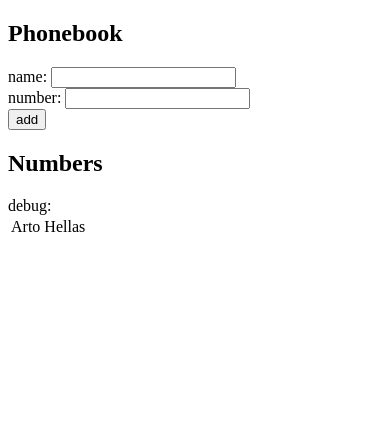
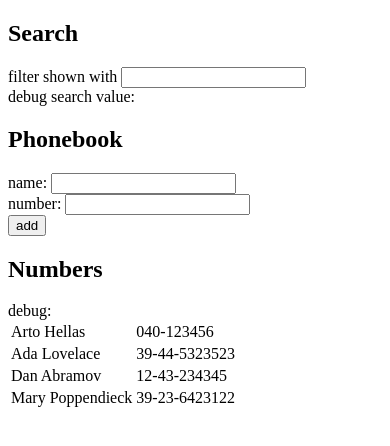
Before and after one commit to Zsquare2/FullStackOpen22, a React (Create React App) app in the folder part2/phonebook/: page / in a window 390 px wide. Shown: the top 446 px of the page. Built offline with nearby package versions, Linux system fonts and the light colour scheme.

Commit message:
2.9*: The Phonebook Step4

```diff
--- a/part2/phonebook/src/App.js
+++ b/part2/phonebook/src/App.js
@@ -1,52 +1,72 @@
 import { useState } from 'react'
 
-const Names = ({ name }) => <tr><td>{name.name} {name.number}</td></tr>
+const Names = ({ name }) => <tr><td>{name.name}</td><td>{name.number}</td></tr>
+
 
 
 const App = () => {
   const [persons, setPersons] = useState([
-    { name: 'Arto Hellas' ,
-      // id: 1
-    }
+    { name: 'Arto Hellas', number: '040-123456', id: 1 },
+    { name: 'Ada Lovelace', number: '39-44-5323523', id: 2 },
+    { name: 'Dan Abramov', number: '12-43-234345', id: 3 },
+    { name: 'Mary Poppendieck', number: '39-23-6423122', id: 4 }
     ])
+
   const [newName, setNewName] = useState('')
   const [newNumber, setNewNumber] = useState('')
+  const [searchValue, setSearchValue] = useState('')
+
+  const namesArray = persons.map(names => names.name)
+
 
   const handleNameChange = (event) =>{
-    console.log(event.target.value)
     setNewName(event.target.value)
   }
 
   const handleNumberChange = (event) =>{
-    console.log(event.target.value)
     setNewNumber(event.target.value)
   }
 
+  const handleSearchValueChange = (event) =>{
+    setSearchValue(event.target.value)
+  }
+
+  const nameSearch =
+  (persons.filter((search) => (search.name.toLowerCase().indexOf(searchValue.toLowerCase()) !== -1)))
+
   const addName = (event) =>{
     event.preventDefault()
-    const namesArray = persons.map(names => names.name)
 
     console.log("button clicked", event.target)
     console.log("can i add name :", newName )
     // nameExists()
       if (namesArray.includes(newName)){
-        console.log("name exists")
+        console.log("name already exists")
         window.alert(`${newName} is already added to phonebook`);
 
       }else{
         const newObject = {
           name: newName,
           number: newNumber,
-        // id: persons.length +1
+          id: persons.length +1
         }
         setPersons(persons.concat(newObject))
-
         setNewName("")
         setNewNumber("")
     }}
 
   return (
     <div>
+      <h2>Search</h2>
+      <div>
+      filter shown with <input
+        value={searchValue}
+        onChange={handleSearchValueChange}
+        />
+      </div>
+      <div>debug search value: {searchValue}</div>
+
+
       <h2>Phonebook</h2>
       <form onSubmit={addName}>
         <div>
@@ -72,7 +92,7 @@ const App = () => {
       <div>
         <table>
           <tbody>
-            {persons.map((name, index) =>
+            {nameSearch.map((name, index) =>
               <Names key={index} name={name} />
             )}
           </tbody>
```
Lines whose indentation alone changed are shown as unchanged.
